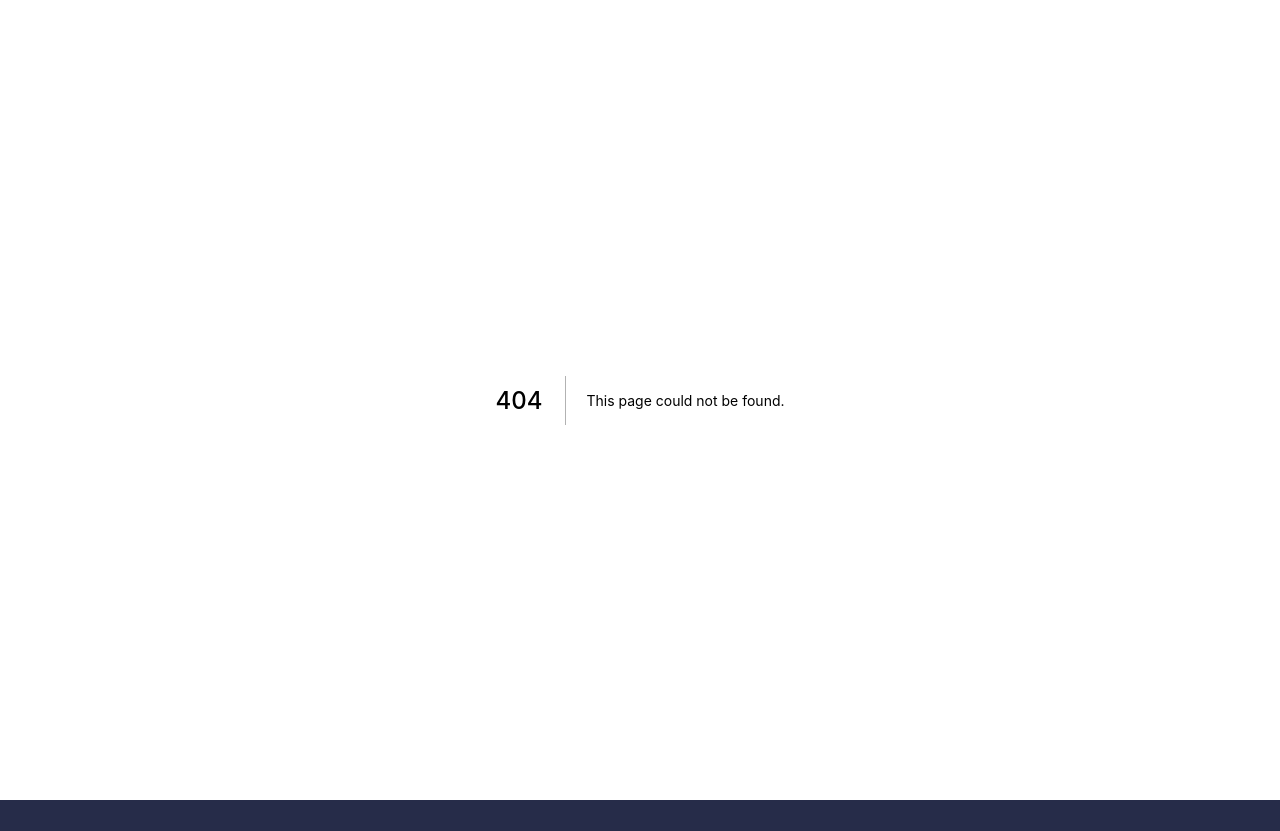
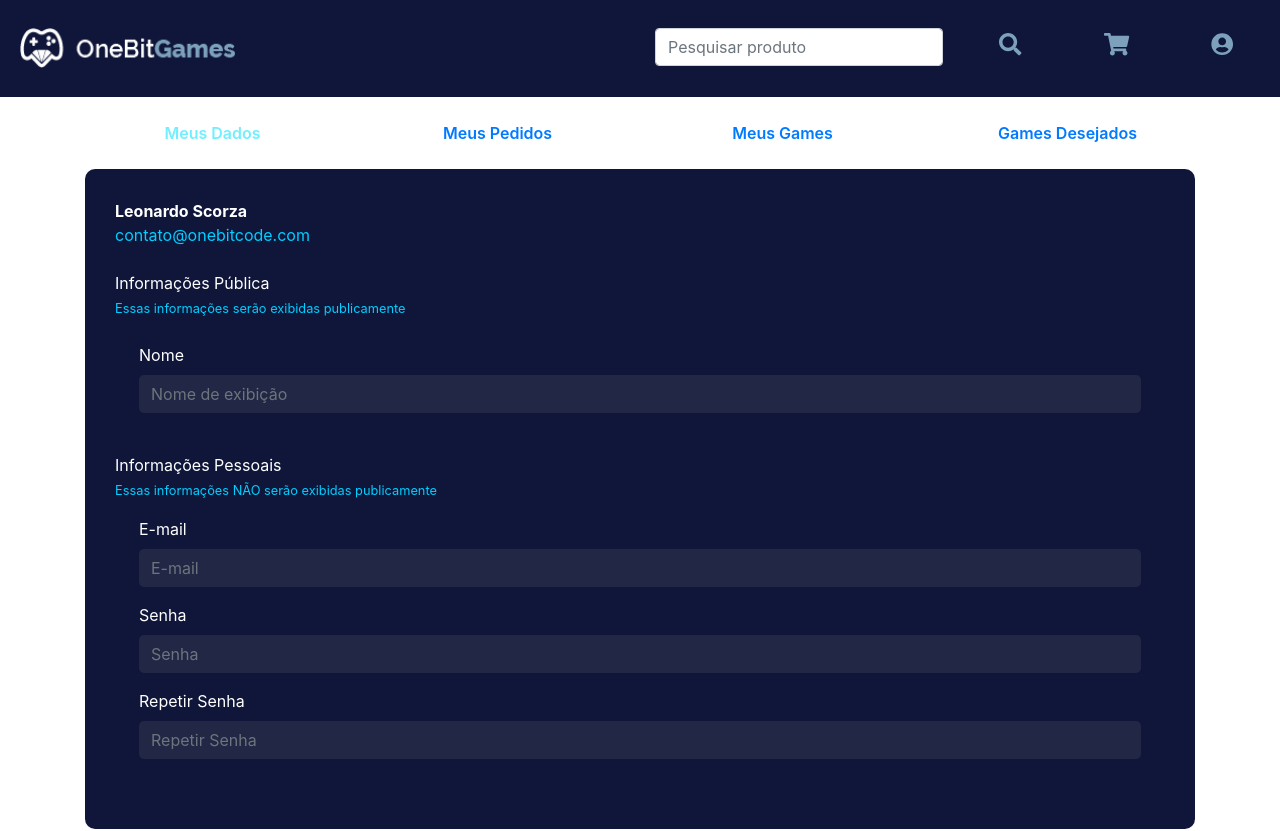
Before and after one commit to valdersonjr/estudo-bootcamp-rails-front, a Next.js app: page /Profile in a window 1280 px wide. Before the commit this address had no page. Shown: the top 831 px of the page. Before the commit the page ends 800 px from the top, so only its background shows below. Built offline with nearby package versions, Linux system fonts and the light colour scheme.

Commit message:
24 profile do usuario

```diff
--- /dev/null
+++ b/pages/Profile/index.tsx
@@ -0,0 +1,88 @@
+import { Form, Row, Col } from 'react-bootstrap';
+
+import BlueBackground from '../../components/shared/BlueBackground';
+import MainComponent from '../../components/shared/MainComponent';
+
+import Menu from '../../components/Storefront/Menu';
+
+import { faUser } from '@fortawesome/free-solid-svg-icons';
+
+import styles from './styles.module.css';
+import StyledButton from '../../components/shared/SyledButton';
+import { IconProp } from '@fortawesome/fontawesome-svg-core';
+
+const Profile: React.FC = () => {
+    return (
+        <MainComponent>
+            <Menu tab="personal_data" />
+
+            <Form className={styles.form}>
+                <BlueBackground>
+                    <div>
+                        <strong className="d-block">Leonardo Scorza</strong>
+                        <span className={styles.blue_text}>
+                            contato@onebitcode.com
+                        </span>
+                    </div>
+
+                    <Row className="mt-4">
+                        <Col xs={12}>
+                            <div>
+                                <span className="d-block">
+                                    Informações Pública
+                                </span>
+                                <small className={styles.blue_text}>
+                                    Essas informações serão exibidas publicamente
+                                </small>
+
+                                <Form.Group className="p-4">
+                                    <Form.Label>Nome</Form.Label>
+                                    <Form.Control placeholder="Nome de exibição" className={styles.input_background} />
+                                </Form.Group>
+                            </div>
+                        </Col>
+                    </Row>
+
+                    <Row className="mb-4">
+                        <Col>
+                            <span className="d-block">
+                                Informações Pessoais
+                            </span>
+                            <small className={styles.blue_text}>
+                                Essas informações NÃO serão exibidas publicamente
+                            </small>
+
+                            <div className="pl-4 pr-4 pt-3">
+                                <Form.Group>
+                                    <Form.Label>E-mail</Form.Label>
+                                    <Form.Control placeholder="E-mail" className={styles.input_background} type="email" />
+                                </Form.Group>
+
+                                <Form.Group>
+                                    <Form.Label>Senha</Form.Label>
+                                    <Form.Control placeholder="Senha" className={styles.input_background} type="password" />
+                                </Form.Group>
+
+                                <Form.Group>
+                                    <Form.Label>Repetir Senha</Form.Label>
+                                    <Form.Control placeholder="Repetir Senha" className={styles.input_background} type="password" />
+                                </Form.Group>
+                            </div>
+                        </Col>
+                    </Row>
+                </BlueBackground>
+
+                <div className="float-right mt-4 mb-4">
+                    <StyledButton
+                        icon={faUser as IconProp}
+                        action="Salvar alterações"
+                        type_button="blue"
+                        type="submit"
+                    />
+                </div>
+            </Form>
+        </MainComponent>
+    );
+}
+
+export default Profile;
--- /dev/null
+++ b/pages/Profile/styles.module.css
@@ -0,0 +1,22 @@
+.blue_text {
+    color: var(--color-blue-light);
+}
+
+.input_background {
+    background-color: var(--color-secondary);
+    border: none;
+    border-radius: 5px;
+}
+
+.input_background:focus {
+    background-color: var(--color-secondary);
+}
+
+.form {
+    color: white;
+}
+
+.form input,
+.form input:focus {
+    color: white;
+}
```
